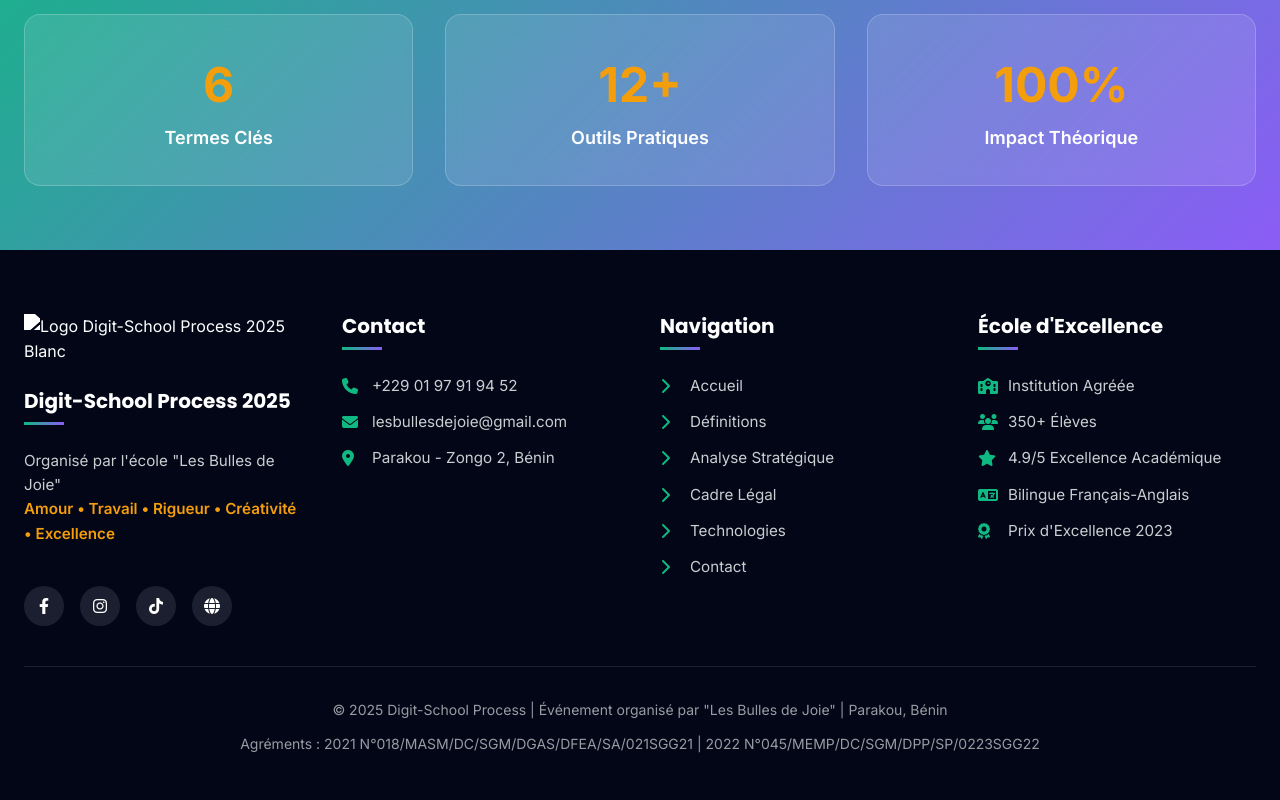
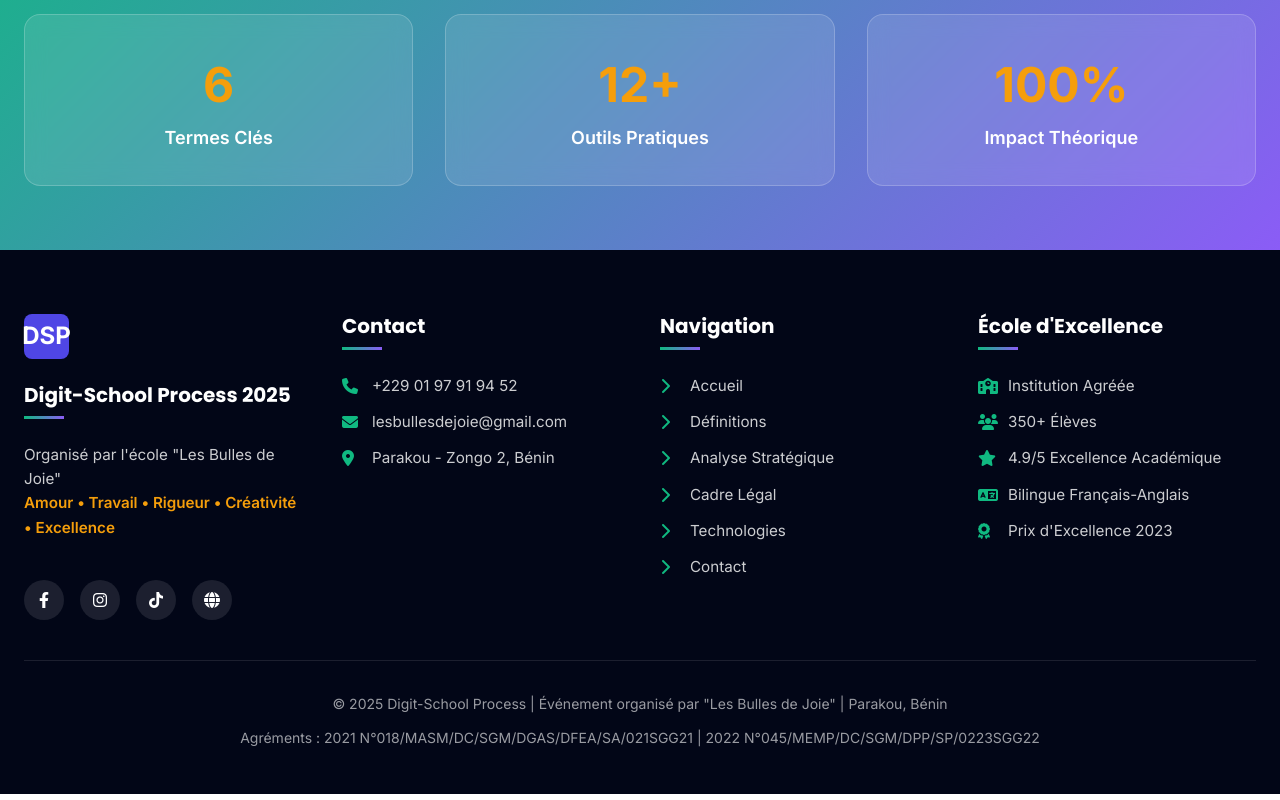
Before and after one commit to Stein500/T3st, a plain HTML site: page definitions.html in a window 1280 px wide. Shown: the part 4922-5722 px from the top of the page. Drawn offline with nearby package versions, Linux system fonts and the light colour scheme.

Commit message:
Add files via upload

```diff
--- a/definitions.html
+++ b/definitions.html
@@ -15,24 +15,16 @@
     <meta property="og:title" content="Définitions Clés | Digit-School Process 2025">
     <meta property="og:description" content="Maîtrisez les concepts essentiels de l'éducation numérique et de l'innovation pédagogique.">
     <meta property="og:type" content="website">
-    <meta property="og:image" content="./assets/images/social-preview-definitions.jpg">
     <meta property="og:url" content="https://digit-school-process.bj/definitions.html">
     <meta property="og:locale" content="fr_BJ">
 
     <!-- Twitter Cards -->
-    <meta name="twitter:card" content="summary_large_image">
+    <meta name="twitter:card" content="summary">
     <meta name="twitter:title" content="Définitions | Digit-School Process 2025">
     <meta name="twitter:description" content="Concepts clés pour l'excellence numérique éducative.">
-    <meta name="twitter:image" content="./assets/images/social-preview-definitions.jpg">
 
     <!-- Canonical -->
     <link rel="canonical" href="https://digit-school-process.bj/definitions.html">
-
-    <!-- Favicon -->
-    <link rel="icon" type="image/x-icon" href="./assets/images/favicon.ico">
-    <link rel="apple-touch-icon" sizes="180x180" href="./assets/images/apple-touch-icon.png">
-    <link rel="icon" type="image/png" sizes="32x32" href="./assets/images/favicon-32x32.png">
-    <link rel="icon" type="image/png" sizes="16x16" href="./assets/images/favicon-16x16.png">
 
     <!-- Fonts -->
     <link rel="preconnect" href="https://fonts.googleapis.com">
@@ -101,7 +93,7 @@
         .section-title { text-align: center; margin-bottom: 3rem; }
         .section-subtitle { color: var(--gray-dark); max-width: 700px; margin: 0.75rem auto 0; }
 
-        /* ===== HEADER HARMONISÉ (identique à index.html) ===== */
+        /* ===== HEADER HARMONISÉ ===== */
         .main-header {
             position: fixed; top: 0; left: 0; width: 100%; height: var(--header-height);
             background: var(--light); border-bottom: 1px solid var(--gray); z-index: 1000;
@@ -284,7 +276,7 @@
         .stat-value-def { font-size: 3rem; font-weight: 800; color: var(--gold); }
         .stat-label-def { font-size: 1.125rem; font-weight: 600; }
 
-        /* ===== FOOTER HARMONISÉ (identique à index.html) ===== */
+        /* ===== FOOTER HARMONISÉ ===== */
         .main-footer {
             background: var(--darkest); color: var(--light); padding: 4rem 0 2rem;
         }
@@ -293,7 +285,12 @@
             gap: 2.5rem; margin-bottom: 2.5rem;
         }
         .footer-section { display: flex; flex-direction: column; }
-        .footer-logo img { height: 45px; width: auto; margin-bottom: 1.5rem; filter: brightness(0) invert(1); }
+        .footer-logo-placeholder {
+            width: 45px; height: 45px; background: var(--primary);
+            border-radius: 8px; display: flex; align-items: center;
+            justify-content: center; margin-bottom: 1.5rem; font-weight: 700;
+            font-size: 1.5rem; color: var(--light);
+        }
         .footer-title {
             font-size: 1.25rem; color: var(--light); margin-bottom: 1.5rem;
             position: relative; padding-bottom: 0.75rem;
@@ -889,8 +886,8 @@
         <div class="container">
             <div class="footer-grid">
                 <div class="footer-section">
-                    <div class="footer-logo">
-                        <img src="./assets/images/logo-premium-white.png" alt="Logo Digit-School Process 2025 Blanc">
+                    <div class="footer-logo-placeholder">
+                        DSP
                     </div>
                     <h4 class="footer-title">Digit-School Process 2025</h4>
                     <p style="color: rgba(255,255,255,0.8); line-height: 1.6; font-size: 0.95rem;">
```
Also changed, not shown: index.html (+9 -11 lines).
